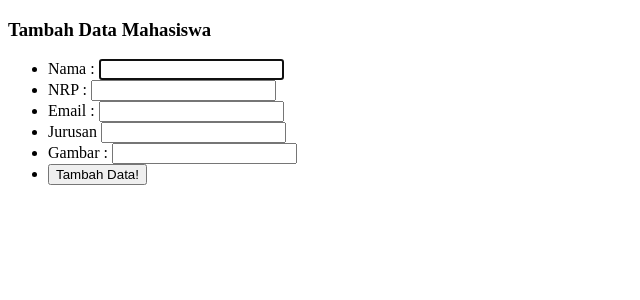
After one commit to Ayrus16/pw2021_203040065, a PHP site: page /tambah.php in a window 1280 px wide. The commit adds this page. Shown: the top 300 px of the page, without its empty margins (0-640 px from the left). Run offline with PHP 8.4, Linux system fonts and the light colour scheme.

Commit message:
Menambah fitur Insert data

```diff
--- a/pertemuan10/function.php
+++ b/pertemuan10/function.php
@@ -30,4 +30,23 @@ function query($query)
   }
   return $rows;
 }
+
+function tambah($data)
+{
+  $conn = koneksi();
+
+  $nama = htmlspecialchars($data['nama']);
+  $nrp = htmlspecialchars($data['nrp']);
+  $email = htmlspecialchars($data['email']);
+  $jurusan = htmlspecialchars($data['jurusan']);
+  $gambar = htmlspecialchars($data['gambar']);
+
+  $query = "INSERT INTO mahasiswa
+            VALUES
+            (null, '$nama','$nrp','$email' ,'$jurusan' , '$gambar')";
+  mysqli_query($conn, $query);
+
+  echo mysqli_error($conn);
+  return mysqli_affected_rows($conn);
+}
 ?>
--- a/pertemuan10/latihan3.php
+++ b/pertemuan10/latihan3.php
@@ -25,6 +25,8 @@ $mahasiswa = query("SELECT * FROM mahasiswa");
 
 <body>
   <h3>Daftar Mahasiswa</h3>
+  <a href="tambah.php">Tambah Data Mahasiswa</a>
+  <br><br>
   <table border="1" cellpadding="10" cellspacing="0">
     <tr>
       <th>#</th>
--- /dev/null
+++ b/pertemuan10/tambah.php
@@ -0,0 +1,87 @@
+<?php
+/*
+Surya Putra Pratama
+203040065
+https://github.com/Ayrus16/pw2021_203040065
+Pertemuan 10 - 23 April 2021
+
+Mempelajari Koneksi DB dan Insert Data
+*/
+?>
+
+<?php
+require 'function.php';
+
+// cek apakah tombol sudah di tekan
+if (isset($_POST['tambah'])) {
+  if (tambah($_POST) > 0) {
+    echo "<script>
+            alert('Data Berhasil ditambahkan');
+            document.location.href = 'latihan3.php'
+          </script>";
+  } else {
+    echo "Data Gagal ditambahkan";
+  }
+}
+?>
+
+
+<!DOCTYPE html>
+<html lang="en">
+
+<head>
+  <meta charset="UTF-8">
+  <meta http-equiv="X-UA-Compatible" content="IE=edge">
+  <meta name="viewport" content="width=device-width, initial-scale=1.0">
+  <title>Tambah Data Mahasiswa</title>
+</head>
+
+<body>
+
+  <h3>Tambah Data Mahasiswa</h3>
+
+  <form action="" method="POST">
+    <ul>
+      <li>
+        <label>
+          Nama :
+          <input type="text" name="nama" autofocus required>
+        </label>
+      </li>
+
+      <li>
+        <label>
+          NRP :
+          <input type="text" name="nrp" required>
+        </label>
+      </li>
+
+      <li>
+        <label>
+          Email :
+          <input type="text" name="email" required>
+        </label>
+      </li>
+
+      <li>
+        <label>
+          Jurusan
+          <input type="text" name="jurusan" required>
+        </label>
+      </li>
+
+      <li>
+        <label>
+          Gambar :
+          <input type="text" name="gambar" required>
+        </label>
+      </li>
+      <li>
+        <button type="submit" name="tambah">Tambah Data!</button>
+      </li>
+    </ul>
+  </form>
+
+</body>
+
+</html>
```
Also changed, not shown: pertemuan10/img/nophoto.jpg (added), pertemuan10/img/nophoto.png (added).
